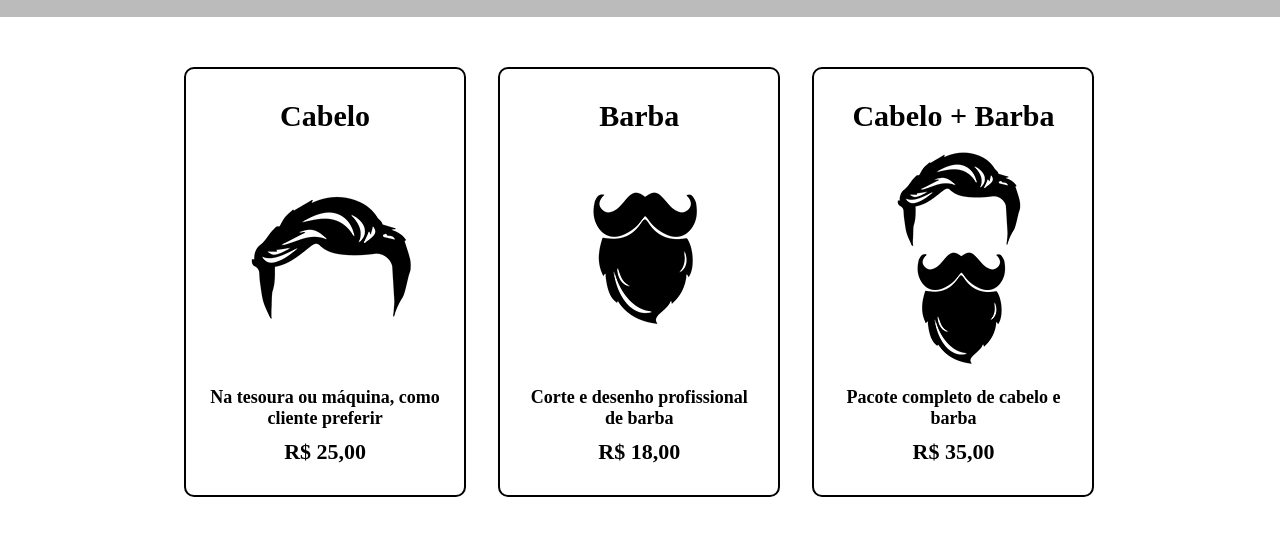
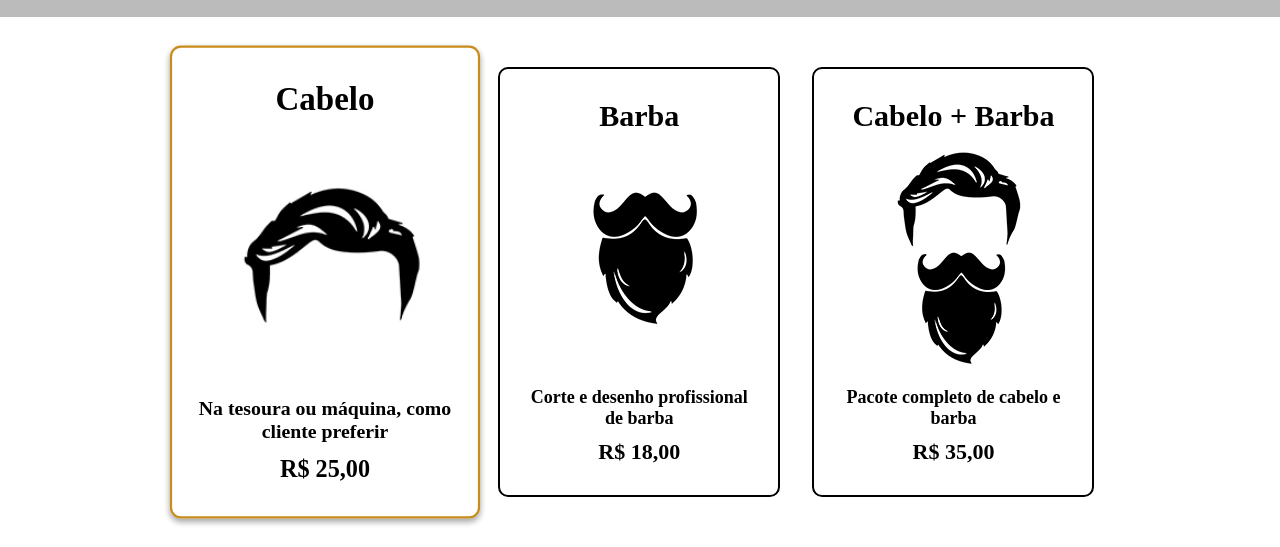
Before and after one commit to linusmanuel/barbearia-alura, a website: page produto.html in a window 1280 px wide. In both pictures the pointer is over the item 325 px from the left and 563 px from the top of the page. Shown: the part 281-828 px from the top of the page. Drawn offline with Linux system fonts and the light colour scheme.

Commit message:
feat: add box shadown on product card

```diff
--- a/produtos.css
+++ b/produtos.css
@@ -55,6 +55,14 @@ li a:hover {
   margin: 0 1.5%;
   border: solid 2px #000;
   border-radius: 10px;
+  transition: .2s;
+}
+
+.produtos li:hover {
+  border-color: #c78c19;
+  transform: scale(1.1);
+  box-shadow: 0 3px 6px rgba(0, 0, 0, 0.16), 0 3px 6px rgba(0, 0, 0, 0.23);
+  transition: .2s;
 }
 
 .produtos h2 {
```
